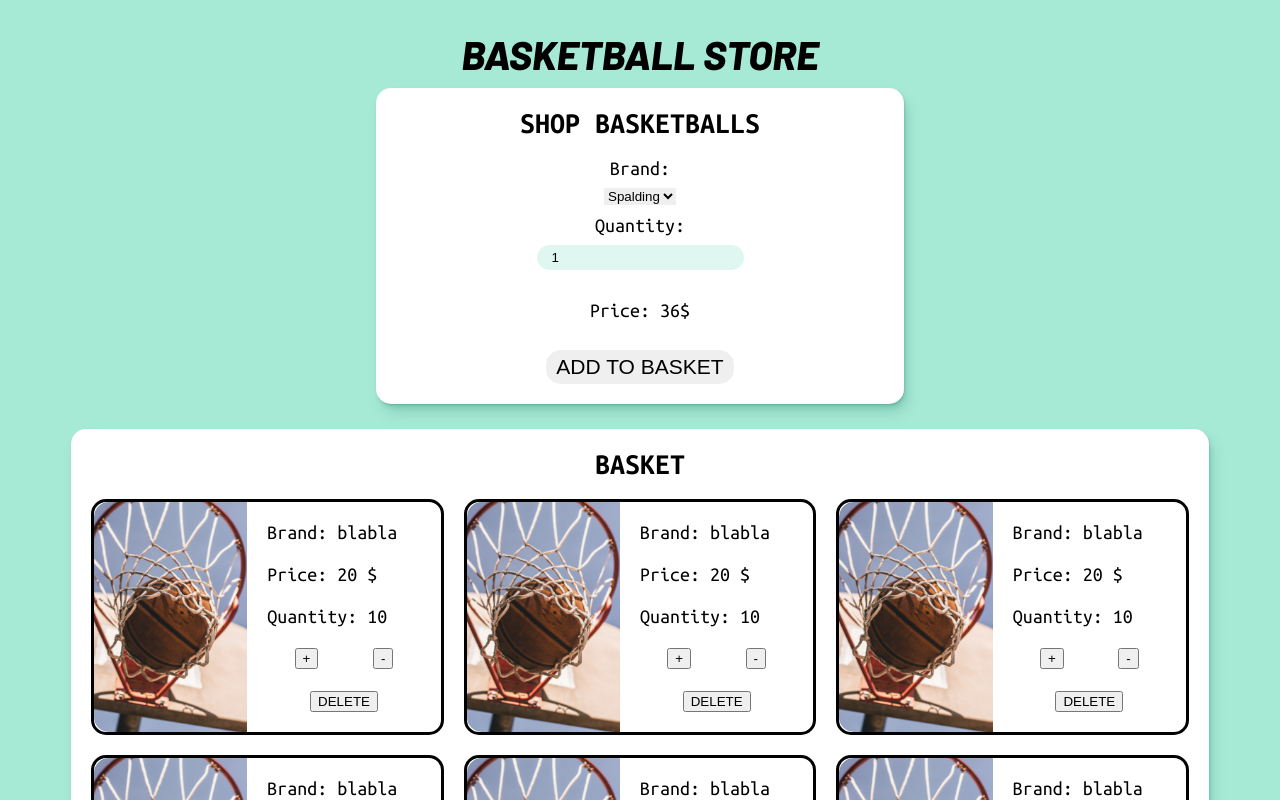
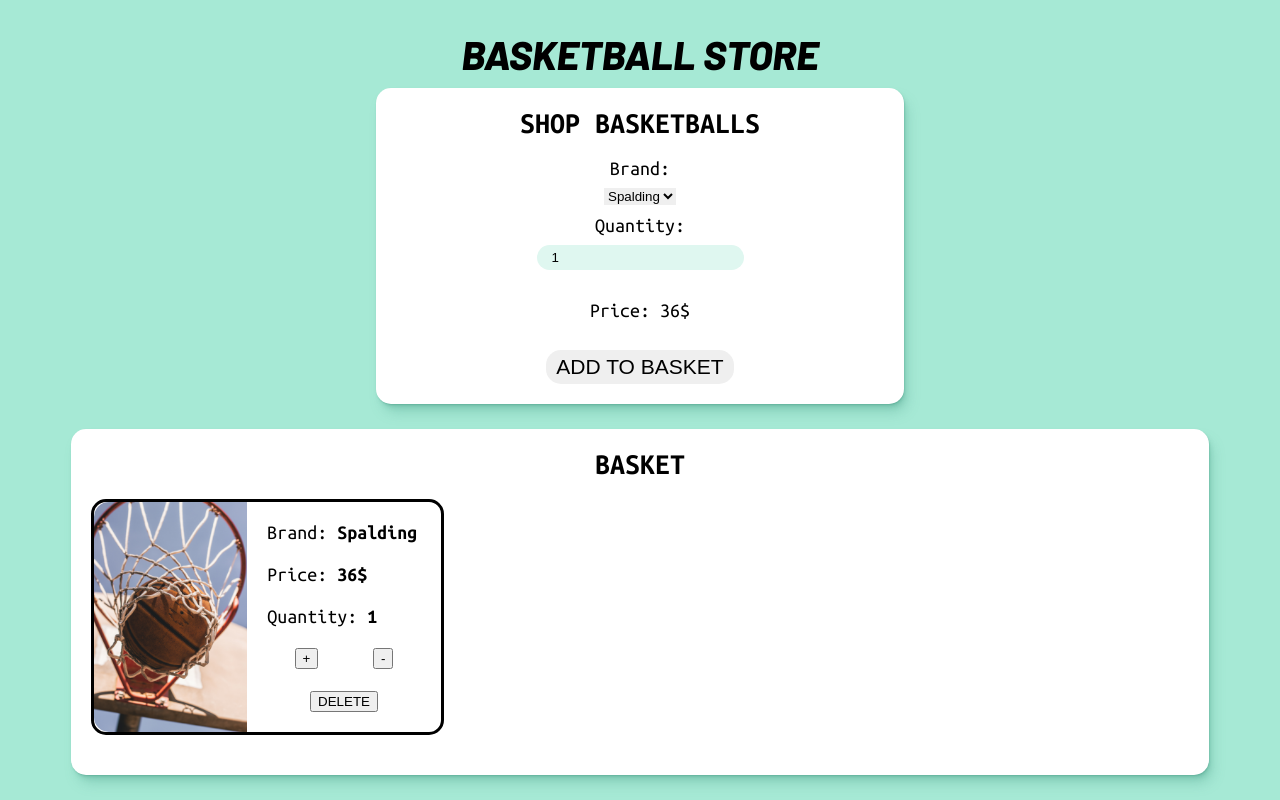
Before and after one commit to GreetVdL/basketballstore, a React (Create React App) app: page / in a window 1280 px wide. Both pictures are taken after a click on the button "ADD TO BASKET". Shown: the top 800 px of the page. Built offline with nearby package versions, Linux system fonts and the light colour scheme.

Commit message:
form adding works

```diff
--- a/src/App.js
+++ b/src/App.js
@@ -7,10 +7,34 @@ import { nanoid } from "nanoid";
 
 function App() {
   const [items, setItems] = useState([
-    { id: nanoid(), brand: "Spalding", quantity: 0, price: 36 },
-    { id: nanoid(), brand: "Wilson", quantity: 0, price: 28 },
-    { id: nanoid(), brand: "Molten", quantity: 0, price: 31 },
-    { id: nanoid(), brand: "Baden", quantity: 0, price: 25 },
+    {
+      id: nanoid(),
+      brand: "Spalding",
+      quantity: 0,
+      price: 36,
+      cumulativeQuantity: 0,
+    },
+    {
+      id: nanoid(),
+      brand: "Wilson",
+      quantity: 0,
+      price: 28,
+      cumulativeQuantity: 0,
+    },
+    {
+      id: nanoid(),
+      brand: "Molten",
+      quantity: 0,
+      price: 31,
+      cumulativeQuantity: 0,
+    },
+    {
+      id: nanoid(),
+      brand: "Baden",
+      quantity: 0,
+      price: 25,
+      cumulativeQuantity: 0,
+    },
   ]);
   const [brand, setBrand] = useState("Spalding");
   const [quantity, setQuantity] = useState(1);
@@ -20,6 +44,16 @@ function App() {
   };
   const onQuantitySelection = (amount) => {
     setQuantity(amount);
+  };
+  const onFormSubmit = () => {
+    setItems(
+      items.map((obj) => {
+        if (obj.brand === brand) {
+          obj.quantity += quantity;
+        }
+        return obj;
+      })
+    );
   };
 
   return (
@@ -31,8 +65,9 @@ function App() {
         quantity={quantity}
         onBrandSelection={onBrandSelection}
         onQuantitySelection={onQuantitySelection}
+        onFormSubmit={onFormSubmit}
       />
-      <Basket />
+      <Basket items={items} />
     </div>
   );
 }
--- a/src/components/Basket.jsx
+++ b/src/components/Basket.jsx
@@ -1,17 +1,22 @@
 import "./Basket.scss";
 import BasketItem from "./BasketItem";
 
-const Basket = () => {
+const Basket = ({ items }) => {
   return (
     <div className="basket">
       <h2>Basket</h2>
       <ul>
-        <BasketItem />
-        <BasketItem />
-        <BasketItem />
-        <BasketItem />
-        <BasketItem />
-        <BasketItem />
+        {items
+          .filter((obj) => obj.quantity > 0)
+          .map((obj) => (
+            <BasketItem
+              key={obj.id}
+              brand={obj.brand}
+              quantity={obj.quantity}
+              price={obj.price}
+              cumulQuantity={obj.cumulativeQuantity}
+            />
+          ))}
       </ul>
     </div>
   );
--- a/src/components/BasketItem.jsx
+++ b/src/components/BasketItem.jsx
@@ -1,7 +1,7 @@
 import "./BasketItem.scss";
 import img from "../images/bb.jpg";
 
-const BasketItem = () => {
+const BasketItem = (props) => {
   return (
     <li>
       <div className="left">
@@ -9,12 +9,14 @@ const BasketItem = () => {
       </div>
       <div className="right">
         <p>
-          Brand: <span>blabla</span>
+          Brand: <span>{props.brand}</span>
         </p>
         <p>
-          Price: <span>20 $</span>
+          Price: <span>{props.price * props.quantity}$</span>
         </p>
-        <p>Quantity: 10</p>
+        <p>
+          Quantity: <span>{props.quantity}</span>
+        </p>
         <div className="incdec">
           <button>+</button>
           <button>-</button>
--- a/src/components/BasketItem.scss
+++ b/src/components/BasketItem.scss
@@ -24,6 +24,9 @@ li {
     justify-content: space-between;
     p {
       margin: 0;
+      span {
+        font-weight: bold;
+      }
     }
   }
   img {
--- a/src/components/Form.jsx
+++ b/src/components/Form.jsx
@@ -3,7 +3,7 @@ import "./Form.scss";
 const Form = (props) => {
   const handleFormSubmit = (e) => {
     e.preventDefault();
-    console.log(props.quantity);
+    props.onFormSubmit();
   };
 
   const handleBrandSelection = (e) => {
```
